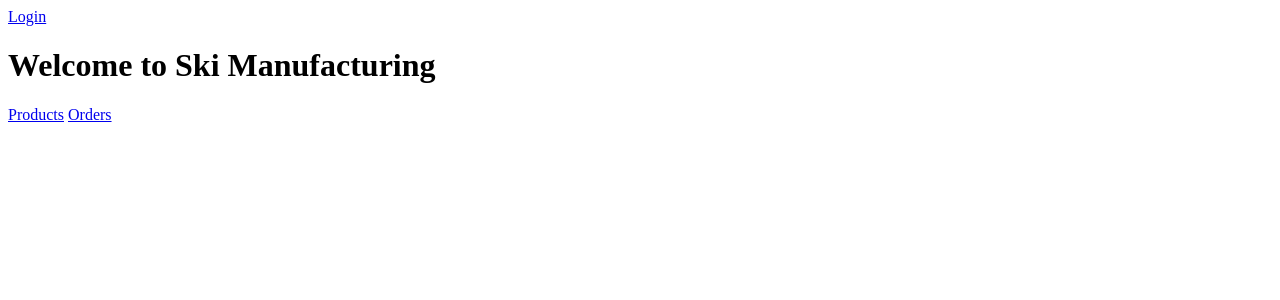
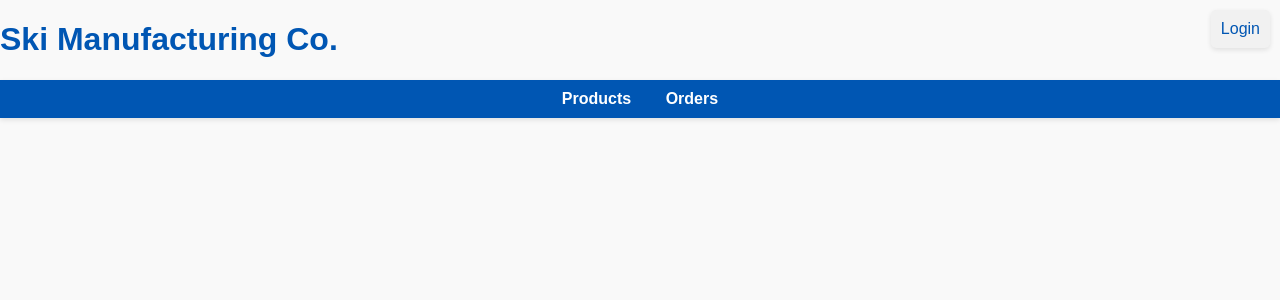
Before and after one commit to brendang-utah/ski_manufacturing_project, a Django app: page /homepage in a window 1280 px wide. Shown: the top 300 px of the page. Run offline with Django 5.2, Linux system fonts and the light colour scheme.

Commit message:
added style sheet

```diff
--- /dev/null
+++ b/ski_manufacturing_app/static/ski_manufacturing_app/styles.css
@@ -0,0 +1,201 @@
+/* General Styles */
+body {
+    font-family: Arial, sans-serif;
+    margin: 0;
+    padding: 0;
+    background-color: #f9f9f9;
+    color: #333;
+}
+
+h1, h2 {
+    color: #0056b3;
+}
+
+a {
+    color: #0056b3;
+    text-decoration: none;
+}
+
+a:hover {
+    text-decoration: underline;
+}
+
+/* Navigation Styles */
+nav {
+    background-color: #0056b3;
+    padding: 10px;
+    text-align: center;
+}
+
+nav a {
+    color: white;
+    margin: 0 15px;
+    font-weight: bold;
+}
+
+nav a:hover {
+    text-decoration: underline;
+}
+
+/* Auth Status Styles */
+#auth-status {
+    position: absolute;
+    top: 10px;
+    right: 10px;
+    background-color: #f1f1f1;
+    padding: 10px;
+    border-radius: 5px;
+    box-shadow: 0 2px 5px rgba(0, 0, 0, 0.1);
+}
+
+/* Product List Styles */
+#product-list {
+    max-width: 800px;
+    margin: 20px auto;
+    padding: 10px;
+}
+
+.product-item {
+    border: 1px solid #ddd;
+    border-radius: 5px;
+    padding: 15px;
+    margin-bottom: 15px;
+    background-color: white;
+    box-shadow: 0 2px 5px rgba(0, 0, 0, 0.1);
+}
+
+.product-item h2 {
+    margin: 0 0 10px;
+}
+
+.product-item img {
+    display: block;
+    margin: 10px 0;
+    max-width: 100%;
+    height: auto;
+}
+
+.product-item .btn {
+    display: inline-block;
+    padding: 8px 12px;
+    margin: 5px 0;
+    border: none;
+    border-radius: 3px;
+    cursor: pointer;
+    text-align: center;
+    font-size: 14px;
+}
+
+.product-item .btn-success {
+    background-color: #28a745;
+    color: white;
+}
+
+.product-item .btn-warning {
+    background-color: #ffc107;
+    color: white;
+}
+
+.product-item .btn-danger {
+    background-color: #dc3545;
+    color: white;
+}
+
+.product-item .btn:hover {
+    opacity: 0.9;
+}
+
+/* Buy Product Page Styles */
+.container {
+    max-width: 600px;
+    margin: 20px auto;
+    padding: 20px;
+    background-color: white;
+    border-radius: 5px;
+    box-shadow: 0 2px 5px rgba(0, 0, 0, 0.1);
+}
+
+.container h1 {
+    margin-bottom: 10px;
+}
+
+.container img {
+    display: block;
+    margin: 10px 0;
+    max-width: 100%;
+    height: auto;
+}
+
+.container form {
+    margin-top: 20px;
+}
+
+.container form div {
+    margin-bottom: 10px;
+}
+
+.container form label {
+    display: block;
+    margin-bottom: 5px;
+    font-weight: bold;
+}
+
+.container form input {
+    width: 100%;
+    padding: 8px;
+    border: 1px solid #ddd;
+    border-radius: 3px;
+}
+
+.container form button {
+    background-color: #0056b3;
+    color: white;
+    padding: 10px 15px;
+    border: none;
+    border-radius: 3px;
+    cursor: pointer;
+    font-size: 16px;
+}
+
+.container form button:hover {
+    background-color: #004494;
+}
+
+/* Error Message Styles */
+p[style="color: red;"] {
+    color: red;
+    font-weight: bold;
+}
+
+/* Navigation Bar Styles */
+nav {
+    background-color: #0056b3;
+    padding: 10px 0;
+    box-shadow: 0 2px 5px rgba(0, 0, 0, 0.1);
+}
+
+.navbar {
+    list-style: none;
+    margin: 0;
+    padding: 0;
+    display: flex;
+    justify-content: center;
+    gap: 20px;
+}
+
+.navbar li {
+    display: inline;
+}
+
+.navbar a {
+    color: white;
+    text-decoration: none;
+    font-weight: bold;
+    padding: 10px 15px;
+    border-radius: 5px;
+    transition: background-color 0.3s ease;
+}
+
+.navbar a:hover {
+    background-color: #004494;
+}
--- a/ski_manufacturing_app/templates/ski_manufacturing_app/homepage.html
+++ b/ski_manufacturing_app/templates/ski_manufacturing_app/homepage.html
@@ -1,6 +1,8 @@
 <!DOCTYPE html>
 <html>
+{% load static %}
 <head>
+    <link rel="stylesheet" href="{% static 'ski_manufacturing_app/styles.css' %}">
     <title>Ski Manufacturing - Home</title>
 </head>
 <body>
@@ -13,7 +15,7 @@
         {% endif %}
     </div>
 
-    <h1>Welcome to Ski Manufacturing</h1>
+    <h1>Ski Manufacturing Co.</h1>
 
     <nav>
         <a href="{% url 'product-page' %}">Products</a>
--- a/ski_manufacturing_project/settings.py
+++ b/ski_manufacturing_project/settings.py
@@ -120,6 +120,7 @@ USE_TZ = True
 # https://docs.djangoproject.com/en/5.1/howto/static-files/
 
 STATIC_URL = 'static/'
+STATICFILES_DIRS = [BASE_DIR / "static"]
 
 # Default primary key field type
 # https://docs.djangoproject.com/en/5.1/ref/settings/#default-auto-field
```
